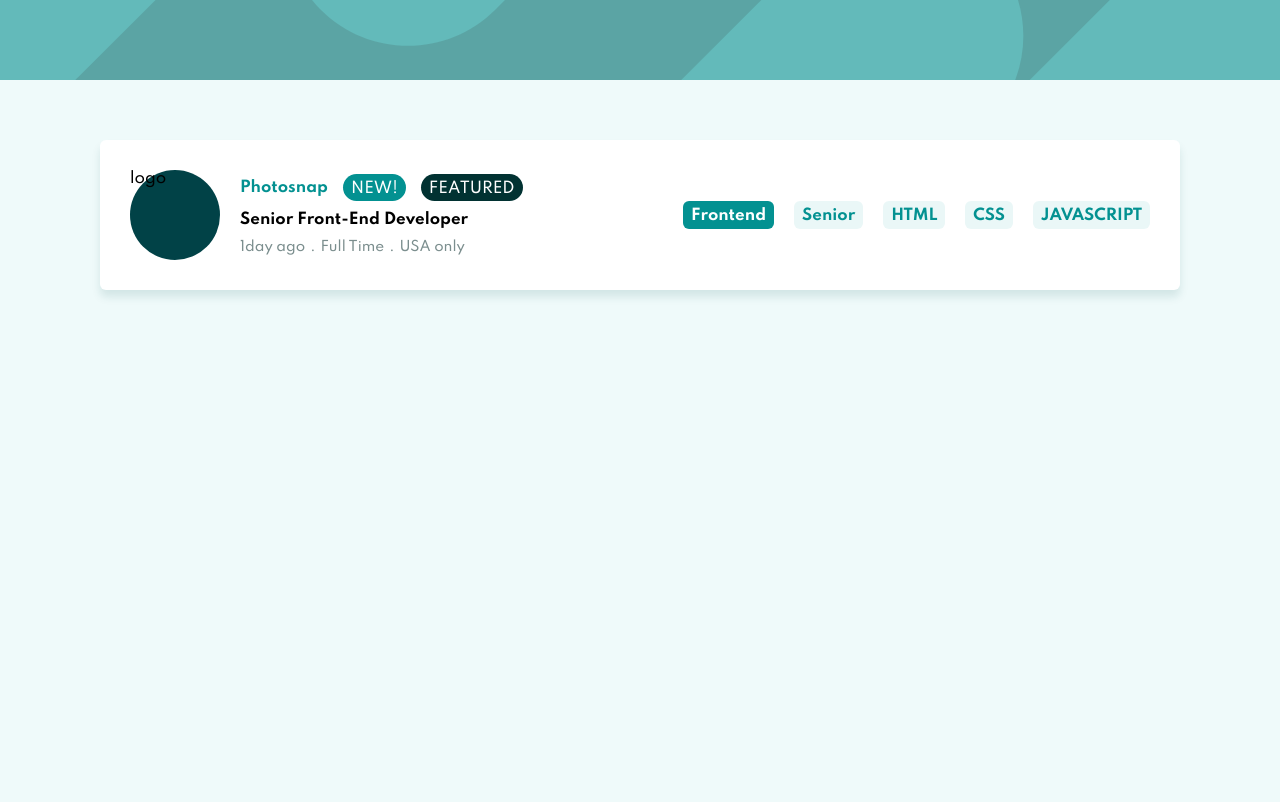
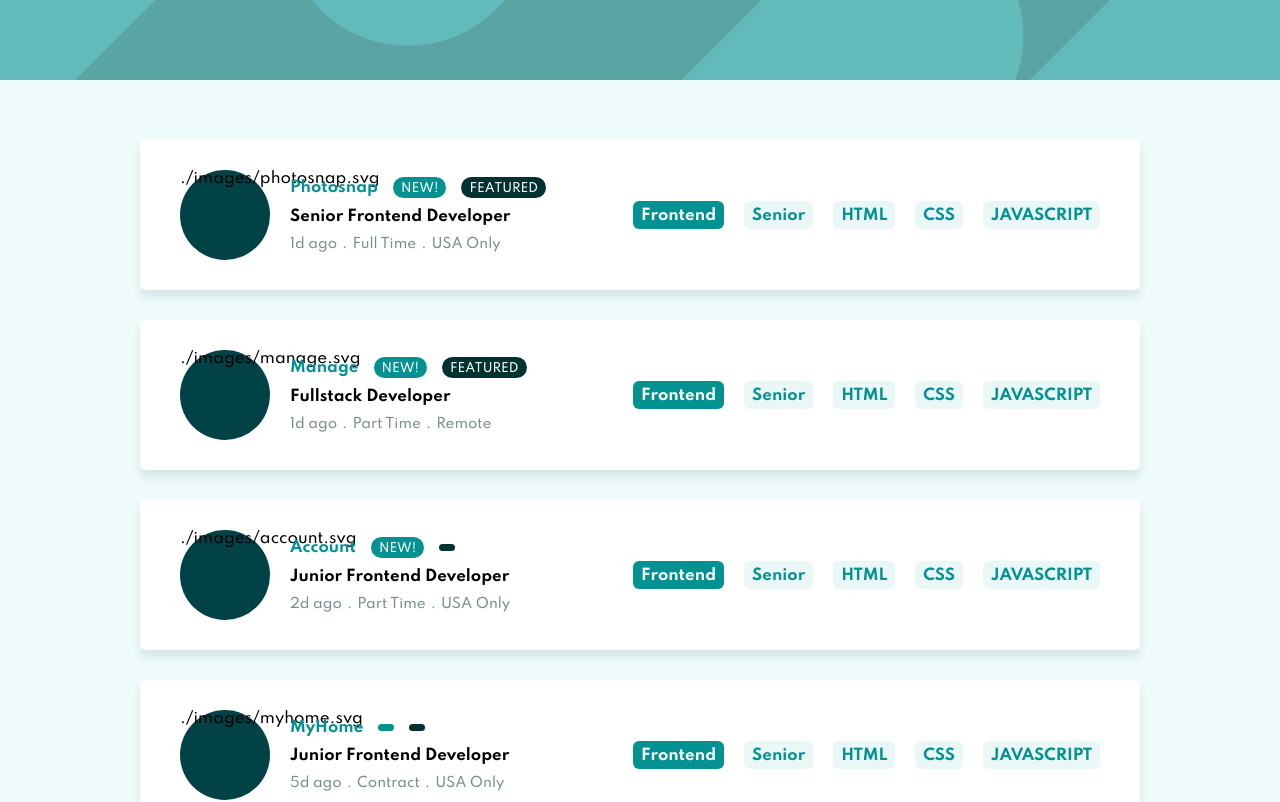
Before and after one commit to moisens/job-listing, a React (Vite) app in the folder job/: page / in a window 1280 px wide. Shown: the top 802 px of the page. Built offline with nearby package versions, Linux system fonts and the light colour scheme.

Commit message:
position component

```diff
--- a/job/src/components/jobs/Jobs.jsx
+++ b/job/src/components/jobs/Jobs.jsx
@@ -1,27 +1,43 @@
 import './jobs.scss';
+import { data } from '../../data/data';
+import Position from './Position';
+
 
 const Jobs = () => {
+
+
+
   return (
     <div className='jobs-container'>
-      <div className='job-list-container'>
-        <div className='position-container'>
-          <div className='logo-company'>logo</div>
-          <div className='position-content'>
-            <div className="company">
-              <p className='company-name'>Photosnap</p>
-              <p className='company-new'>NEW!</p>
-              <p className='company-featured'>FEATURED</p>
-            </div>
-            <p className='position-title'>Senior Front-End Developer</p>
-            <div className='position-infos'>
-              <p>1day ago</p>
-              <p>.</p>
-              <p>Full Time</p>
-              <p>.</p>
-              <p>USA only</p>
-            </div>
-          </div>
-        </div>
+      {data.map(job => {
+        const {
+          id,
+          company,
+          logo,
+          news,
+          featured,
+          position,
+          role,
+          level,
+          postedAt,
+          contract,
+          location,
+          languages,
+          tools
+        } = job;
+        return (
+          <div className='job-list-container' key={id}>
+            <Position
+              company={company}
+              logo={logo}
+              news={news}
+              featured={featured}
+              position={position}
+              postedAt={postedAt}
+              contract={contract}
+              location={location}
+
+            />
             <div className='position-categories-container'>
               <p className='categories-bgColor active-category'>Frontend</p>
               <p className='categories-bgColor'>Senior</p>
@@ -30,6 +46,8 @@ const Jobs = () => {
               <p className='categories-bgColor'>JAVASCRIPT</p>
             </div>
           </div>
+        )
+      })}
     </div>
   )
 }
--- /dev/null
+++ b/job/src/components/jobs/Position.jsx
@@ -0,0 +1,26 @@
+
+
+const Position = ({ company,logo,news,featured,position,postedAt,contract,location }) => {
+  return (
+    <div className='position-container'>
+      <div className='logo-company'>{logo}</div>
+      <div className='position-content'>
+        <div className="company">
+          <p className='company-name'>{company}</p>
+          <p className='company-new'>{news ? 'NEW!' : null}</p>
+          <p className='company-featured'>{featured ? 'FEATURED' : null}</p>
+        </div>
+        <p className='position-title'>{position}</p>
+        <div className='position-infos'>
+          <p>{postedAt}</p>
+          <p>.</p>
+          <p>{contract}</p>
+          <p>.</p>
+          <p>{location}</p>
+        </div>
+      </div>
+    </div>
+  )
+}
+
+export default Position;
--- a/job/src/components/jobs/jobs.scss
+++ b/job/src/components/jobs/jobs.scss
@@ -1,8 +1,8 @@
 .jobs-container {
   width: 100%;
-  height: 100vh;
+  height: auto;
   background-color: hsl(180, 52%, 96%);
-  padding: 60px 100px 200px 100px;
+  padding: 60px 140px 200px 140px;
 
 
 }
@@ -13,7 +13,8 @@
   background-color: hsl(0, 0%, 100%);
   border-radius: 6px;
   box-shadow: 0px 7px 8px 0px hsl(180, 98%, 16%, 0.116);
-  padding: 30px 30px;
+  padding: 30px 40px;
+  margin-bottom: 30px;
 
   &.active-job {
     border-left: solid 4px hsl(180, 8%, 52%);
@@ -45,14 +46,23 @@
         }
         .company-new {
           background-color: hsl(180, 96%, 29%);
-          padding: 6px 8px 3px;
+          padding: 5px 8px 2px;
           color: #fff;
+          font-size: 0.75rem;
           border-radius: 20px;
+          //display: none;
+
+
         }
+        .new {
+          display: block;
+        }
+
         .company-featured {
           background-color: hsl(180, 96%, 10%);
-          padding: 6px 8px 3px;
+          padding: 5px 8px 2px;
           color: #fff;
+          font-size: 0.75rem;
           border-radius: 20px;
         }
       }
--- a/job/src/data/data.jsx
+++ b/job/src/data/data.jsx
@@ -3,7 +3,7 @@ export const data = [
     "id": 1,
     "company": "Photosnap",
     "logo": "./images/photosnap.svg",
-    "new": true,
+    "news": true,
     "featured": true,
     "position": "Senior Frontend Developer",
     "role": "Frontend",
@@ -18,7 +18,7 @@ export const data = [
     "id": 2,
     "company": "Manage",
     "logo": "./images/manage.svg",
-    "new": true,
+    "news": true,
     "featured": true,
     "position": "Fullstack Developer",
     "role": "Fullstack",
@@ -33,7 +33,7 @@ export const data = [
     "id": 3,
     "company": "Account",
     "logo": "./images/account.svg",
-    "new": true,
+    "news": true,
     "featured": false,
     "position": "Junior Frontend Developer",
     "role": "Frontend",
@@ -48,7 +48,7 @@ export const data = [
     "id": 4,
     "company": "MyHome",
     "logo": "./images/myhome.svg",
-    "new": false,
+    "news": false,
     "featured": false,
     "position": "Junior Frontend Developer",
     "role": "Frontend",
@@ -63,7 +63,7 @@ export const data = [
     "id": 5,
     "company": "Loop Studios",
     "logo": "./images/loop-studios.svg",
-    "new": false,
+    "news": false,
     "featured": false,
     "position": "Software Engineer",
     "role": "Fullstack",
@@ -78,7 +78,7 @@ export const data = [
     "id": 6,
     "company": "FaceIt",
     "logo": "./images/faceit.svg",
-    "new": false,
+    "news": false,
     "featured": false,
     "position": "Junior Backend Developer",
     "role": "Backend",
@@ -93,7 +93,7 @@ export const data = [
     "id": 7,
     "company": "Shortly",
     "logo": "./images/shortly.svg",
-    "new": false,
+    "news": false,
     "featured": false,
     "position": "Junior Developer",
     "role": "Frontend",
@@ -108,7 +108,7 @@ export const data = [
     "id": 8,
     "company": "Insure",
     "logo": "./images/insure.svg",
-    "new": false,
+    "news": false,
     "featured": false,
     "position": "Junior Frontend Developer",
     "role": "Frontend",
@@ -123,7 +123,7 @@ export const data = [
     "id": 9,
     "company": "Eyecam Co.",
     "logo": "./images/eyecam-co.svg",
-    "new": false,
+    "news": false,
     "featured": false,
     "position": "Full Stack Engineer",
     "role": "Fullstack",
@@ -138,7 +138,7 @@ export const data = [
     "id": 10,
     "company": "The Air Filter Company",
     "logo": "./images/the-air-filter-company.svg",
-    "new": false,
+    "news": false,
     "featured": false,
     "position": "Front-end Dev",
     "role": "Frontend",
```
Lines whose indentation alone changed are shown as unchanged.
